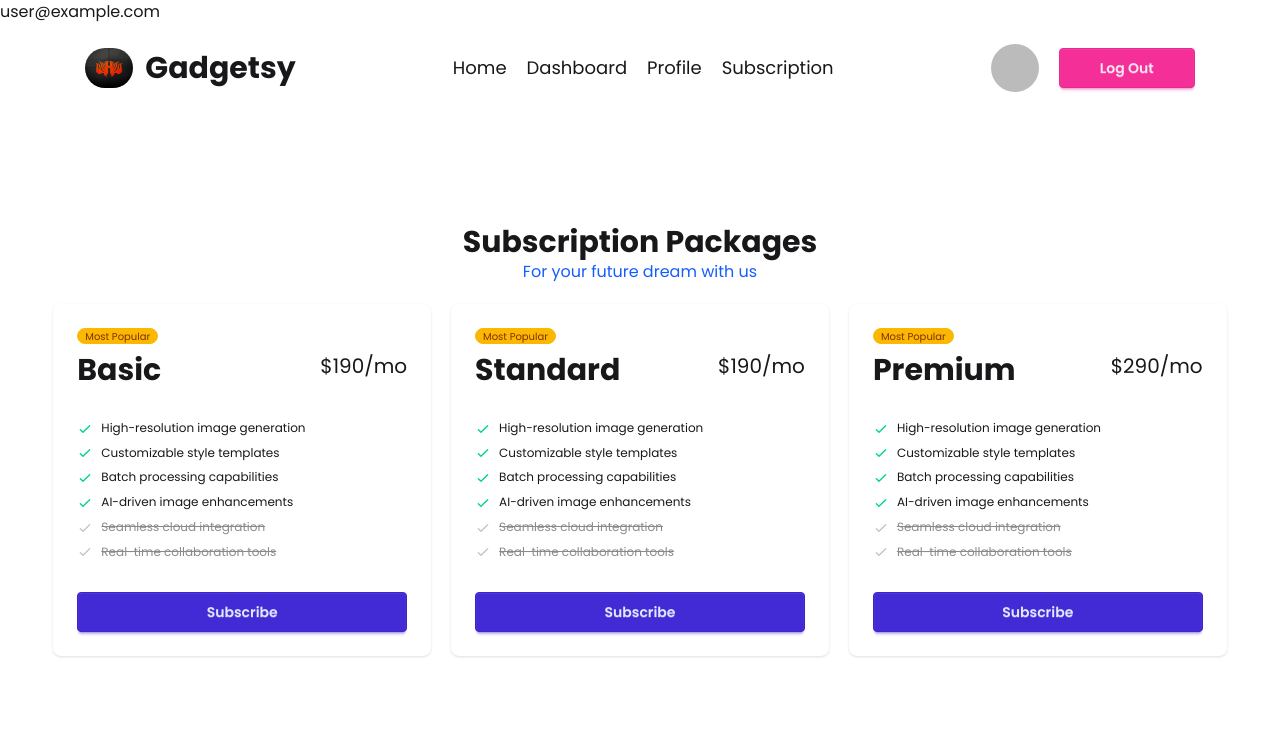
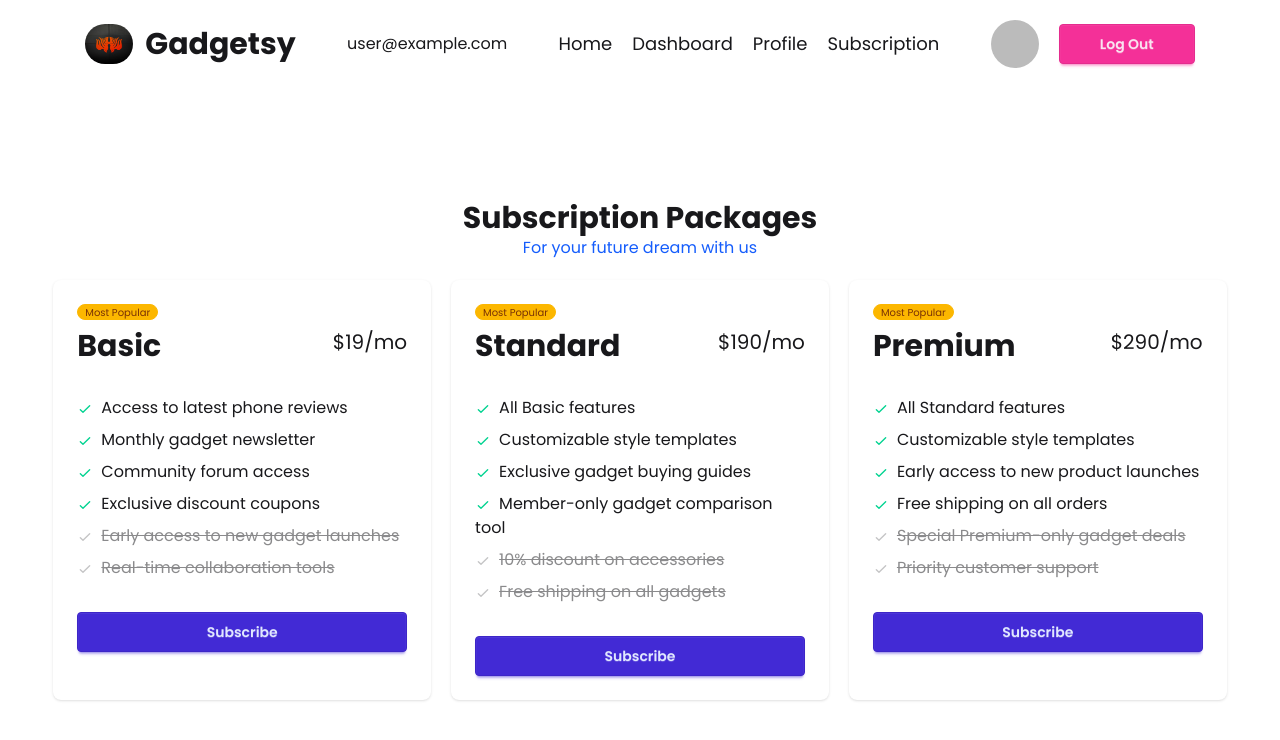
Before and after one commit to ahamedraju1/assignment-demo-09, a React (Vite) app: page /subPackage in a window 1280 px wide. Shown: the top 740 px of the page. Built offline with nearby package versions, Linux system fonts and the light colour scheme; no server answers; sample sign-in values are in the browser's storage.

Commit message:
use usState and toggle  password in register page

```diff
--- a/package.json
+++ b/package.json
@@ -14,6 +14,7 @@
     "firebase": "^12.0.0",
     "react": "^19.1.0",
     "react-dom": "^19.1.0",
+    "react-helmet": "^6.1.0",
     "react-icons": "^5.5.0",
     "react-router": "^7.7.1",
     "tailwindcss": "^4.1.11"
--- a/src/Component/Navbar/Navbar.jsx
+++ b/src/Component/Navbar/Navbar.jsx
@@ -7,13 +7,13 @@ import userIcon from '../../assets/user.png'
 const Navbar = () => {
     const { user, userSignOut } = use(AuthContext);
 
-    const handleLogOut = ()=>{
+    const handleLogOut = () => {
         console.log("user trying to Logout");
         userSignOut()
-        .then(()=>{
+            .then(() => {
                 alert("Log out successfully");
             })
-        .catch(error=>{
+            .catch(error => {
                 console.log(error);
             })
     }
@@ -21,13 +21,15 @@ const Navbar = () => {
         <>
 
 
-            <div>
-                {user && user.email}
-            </div>
+
             <div className="w-11/12 mx-auto flex justify-between items-center py-5 px-8 bg-white relative z-10">
+
                 <div className="flex items-center gap-3">
                     <img className="w-12 h-10 rounded-full" src={logo} alt="Logo" />
                     <h3 className="text-3xl font-bold">Gadgetsy</h3>
+                </div>
+                <div>
+                    {user && user.email}
                 </div>
                 <div className="nav flex gap-5 text-lg">
                     <NavLink to="/" className={({ isActive }) => (isActive ? "active-link" : undefined)}>Home</NavLink>
@@ -36,7 +38,7 @@ const Navbar = () => {
                     <NavLink to='/subPackage'>Subscription </NavLink>
                 </div>
                 <div className='login-btn flex gap-5 items-center'>
-                    <img className='w-12 rounded-full' src={`${user ? user.photoURL : userIcon }`} alt="user" />
+                    <img className='w-12 rounded-full' src={`${user ? user.photoURL : userIcon}`} alt="user" />
                     {
                         user ? <button
                             onClick={handleLogOut}
--- /dev/null
+++ b/src/Hooks/usePageTitle.jsx
@@ -0,0 +1,11 @@
+import React, { useEffect } from 'react';
+
+const usePageTitle = (title) => {
+    useEffect(()=>{
+        document.title = `${title} | Gadgetsy `;
+    },[title]);
+
+
+};
+
+export default usePageTitle;
--- a/src/Pages/Profile/Profile.jsx
+++ b/src/Pages/Profile/Profile.jsx
@@ -3,8 +3,10 @@ import Navbar from '../../Component/Navbar/Navbar';
 import { Outlet } from 'react-router';
 import { AuthContext } from '../../Provider/AuthProvider';
 import { updateProfile } from 'firebase/auth';
+import usePageTitle from '../../Hooks/usePageTitle';
 
 const Profile = () => {
+    usePageTitle("Profile");
 const { user } = use(AuthContext);
 const [name, setName] = useState("");
 const [photoURL, setPhotoURL] = useState('');
--- a/src/Pages/Subscription/Subscription.jsx
+++ b/src/Pages/Subscription/Subscription.jsx
@@ -1,9 +1,9 @@
 import React from 'react';
 import Navbar from '../../Component/Navbar/Navbar';
-import subimg from '../../assets/sub_1.jpg'
+import usePageTitle from '../../Hooks/usePageTitle';
+
 const Subscription = () => {
-
-
+    usePageTitle("Subscription ")
     return (
         <>
             <Navbar />
@@ -18,28 +18,28 @@ const Subscription = () => {
                         <span className="badge badge-xs badge-warning">Most Popular</span>
                         <div className="flex justify-between">
                             <h2 className="text-3xl font-bold">Basic</h2>
-                            <span className="text-xl">$190/mo</span>
+                            <span className="text-xl">$19/mo</span>
                         </div>
-                        <ul className="mt-6 flex flex-col gap-2 text-xs">
+                        <ul className="mt-6 flex flex-col gap-2 text-base">
                             <li>
                                 <svg xmlns="http://www.w3.org/2000/svg" className="size-4 me-2 inline-block text-success" fill="none" viewBox="0 0 24 24" stroke="currentColor"><path strokeLinecap="round" strokeLinejoin="round" strokeWidth="2" d="M5 13l4 4L19 7" /></svg>
-                                <span>High-resolution image generation</span>
+                                 <span>Access to latest phone reviews</span>
                             </li>
                             <li>
                                 <svg xmlns="http://www.w3.org/2000/svg" className="size-4 me-2 inline-block text-success" fill="none" viewBox="0 0 24 24" stroke="currentColor"><path strokeLinecap="round" strokeLinejoin="round" strokeWidth="2" d="M5 13l4 4L19 7" /></svg>
-                                <span>Customizable style templates</span>
+                                <span>Monthly gadget newsletter</span>
                             </li>
                             <li>
                                 <svg xmlns="http://www.w3.org/2000/svg" className="size-4 me-2 inline-block text-success" fill="none" viewBox="0 0 24 24" stroke="currentColor"><path strokeLinecap="round" strokeLinejoin="round" strokeWidth="2" d="M5 13l4 4L19 7" /></svg>
-                                <span>Batch processing capabilities</span>
+                                <span>Community forum access</span>
                             </li>
                             <li>
                                 <svg xmlns="http://www.w3.org/2000/svg" className="size-4 me-2 inline-block text-success" fill="none" viewBox="0 0 24 24" stroke="currentColor"><path strokeLinecap="round" strokeLinejoin="round" strokeWidth="2" d="M5 13l4 4L19 7" /></svg>
-                                <span>AI-driven image enhancements</span>
+                                <span>Exclusive discount coupons</span>
                             </li>
                             <li className="opacity-50">
                                 <svg xmlns="http://www.w3.org/2000/svg" className="size-4 me-2 inline-block text-base-content/50" fill="none" viewBox="0 0 24 24" stroke="currentColor"><path strokeLinecap="round" strokeLinejoin="round" strokeWidth="2" d="M5 13l4 4L19 7" /></svg>
-                                <span className="line-through">Seamless cloud integration</span>
+                                <span className="line-through">Early access to new gadget launches</span>
                             </li>
                             <li className="opacity-50">
                                 <svg xmlns="http://www.w3.org/2000/svg" className="size-4 me-2 inline-block text-base-content/50" fill="none" viewBox="0 0 24 24" stroke="currentColor"><path strokeLinecap="round" strokeLinejoin="round" strokeWidth="2" d="M5 13l4 4L19 7" /></svg>
@@ -47,7 +47,7 @@ const Subscription = () => {
                             </li>
                         </ul>
                         <div className="mt-6">
-                            <button className="btn btn-primary btn-block">Subscribe</button>
+                            <button type='submit' className="btn btn-primary btn-block">Subscribe</button>
                         </div>
                     </div>
                 </div>
@@ -59,10 +59,10 @@ const Subscription = () => {
                             <h2 className="text-3xl font-bold">Standard</h2>
                             <span className="text-xl">$190/mo</span>
                         </div>
-                        <ul className="mt-6 flex flex-col gap-2 text-xs">
+                        <ul className="mt-6 flex flex-col gap-2 text-base">
                             <li>
                                 <svg xmlns="http://www.w3.org/2000/svg" className="size-4 me-2 inline-block text-success" fill="none" viewBox="0 0 24 24" stroke="currentColor"><path strokeLinecap="round" strokeLinejoin="round" strokeWidth="2" d="M5 13l4 4L19 7" /></svg>
-                                <span>High-resolution image generation</span>
+                                <span>All Basic features</span>
                             </li>
                             <li>
                                 <svg xmlns="http://www.w3.org/2000/svg" className="size-4 me-2 inline-block text-success" fill="none" viewBox="0 0 24 24" stroke="currentColor"><path strokeLinecap="round" strokeLinejoin="round" strokeWidth="2" d="M5 13l4 4L19 7" /></svg>
@@ -70,19 +70,19 @@ const Subscription = () => {
                             </li>
                             <li>
                                 <svg xmlns="http://www.w3.org/2000/svg" className="size-4 me-2 inline-block text-success" fill="none" viewBox="0 0 24 24" stroke="currentColor"><path strokeLinecap="round" strokeLinejoin="round" strokeWidth="2" d="M5 13l4 4L19 7" /></svg>
-                                <span>Batch processing capabilities</span>
+                                <span>Exclusive gadget buying guides</span>
                             </li>
                             <li>
                                 <svg xmlns="http://www.w3.org/2000/svg" className="size-4 me-2 inline-block text-success" fill="none" viewBox="0 0 24 24" stroke="currentColor"><path strokeLinecap="round" strokeLinejoin="round" strokeWidth="2" d="M5 13l4 4L19 7" /></svg>
-                                <span>AI-driven image enhancements</span>
+                                <span>Member-only gadget comparison tool</span>
                             </li>
                             <li className="opacity-50">
                                 <svg xmlns="http://www.w3.org/2000/svg" className="size-4 me-2 inline-block text-base-content/50" fill="none" viewBox="0 0 24 24" stroke="currentColor"><path strokeLinecap="round" strokeLinejoin="round" strokeWidth="2" d="M5 13l4 4L19 7" /></svg>
-                                <span className="line-through">Seamless cloud integration</span>
+                                <span className="line-through">10% discount on accessories</span>
                             </li>
                             <li className="opacity-50">
                                 <svg xmlns="http://www.w3.org/2000/svg" className="size-4 me-2 inline-block text-base-content/50" fill="none" viewBox="0 0 24 24" stroke="currentColor"><path strokeLinecap="round" strokeLinejoin="round" strokeWidth="2" d="M5 13l4 4L19 7" /></svg>
-                                <span className="line-through">Real-time collaboration tools</span>
+                                <span className="line-through">Free shipping on all gadgets</span>
                             </li>
                         </ul>
                         <div className="mt-6">
@@ -98,10 +98,10 @@ const Subscription = () => {
                             <h2 className="text-3xl font-bold">Premium</h2>
                             <span className="text-xl">$290/mo</span>
                         </div>
-                        <ul className="mt-6 flex flex-col gap-2 text-xs">
+                        <ul className="mt-6 flex flex-col gap-2 text-base">
                             <li>
                                 <svg xmlns="http://www.w3.org/2000/svg" className="size-4 me-2 inline-block text-success" fill="none" viewBox="0 0 24 24" stroke="currentColor"><path strokeLinecap="round" strokeLinejoin="round" strokeWidth="2" d="M5 13l4 4L19 7" /></svg>
-                                <span>High-resolution image generation</span>
+                                <span>All Standard features</span>
                             </li>
                             <li>
                                 <svg xmlns="http://www.w3.org/2000/svg" className="size-4 me-2 inline-block text-success" fill="none" viewBox="0 0 24 24" stroke="currentColor"><path strokeLinecap="round" strokeLinejoin="round" strokeWidth="2" d="M5 13l4 4L19 7" /></svg>
@@ -109,19 +109,19 @@ const Subscription = () => {
                             </li>
                             <li>
                                 <svg xmlns="http://www.w3.org/2000/svg" className="size-4 me-2 inline-block text-success" fill="none" viewBox="0 0 24 24" stroke="currentColor"><path strokeLinecap="round" strokeLinejoin="round" strokeWidth="2" d="M5 13l4 4L19 7" /></svg>
-                                <span>Batch processing capabilities</span>
+                                <span>Early access to new product launches</span>
                             </li>
                             <li>
                                 <svg xmlns="http://www.w3.org/2000/svg" className="size-4 me-2 inline-block text-success" fill="none" viewBox="0 0 24 24" stroke="currentColor"><path strokeLinecap="round" strokeLinejoin="round" strokeWidth="2" d="M5 13l4 4L19 7" /></svg>
-                                <span>AI-driven image enhancements</span>
+                                <span>Free shipping on all orders</span>
                             </li>
                             <li className="opacity-50">
                                 <svg xmlns="http://www.w3.org/2000/svg" className="size-4 me-2 inline-block text-base-content/50" fill="none" viewBox="0 0 24 24" stroke="currentColor"><path strokeLinecap="round" strokeLinejoin="round" strokeWidth="2" d="M5 13l4 4L19 7" /></svg>
-                                <span className="line-through">Seamless cloud integration</span>
+                                <span className="line-through">Special Premium-only gadget deals</span>
                             </li>
                             <li className="opacity-50">
                                 <svg xmlns="http://www.w3.org/2000/svg" className="size-4 me-2 inline-block text-base-content/50" fill="none" viewBox="0 0 24 24" stroke="currentColor"><path strokeLinecap="round" strokeLinejoin="round" strokeWidth="2" d="M5 13l4 4L19 7" /></svg>
-                                <span className="line-through">Real-time collaboration tools</span>
+                                <span className="line-through">Priority customer support</span>
                             </li>
                         </ul>
                         <div className="mt-6">
--- a/src/Routes/Router.jsx
+++ b/src/Routes/Router.jsx
@@ -48,7 +48,9 @@ export const router = createBrowserRouter(
         },
         {
             path: '/subPackage',
-            element: <Subscription></Subscription>
+            element: <PrivateRoute>
+                <Subscription></Subscription>
+                </PrivateRoute>
         },
         {
             path: '/auth',
```
Also changed, not shown: src/Pages/Auth/Register.jsx (+20 -3 lines), src/Pages/Dashboard/Dashboard.jsx (+14 -1 lines), src/Pages/Home/Home.jsx (+10 -0 lines), 1 other file (tests, documents, lock files or other folders). Lines whose indentation alone changed are shown as unchanged.
